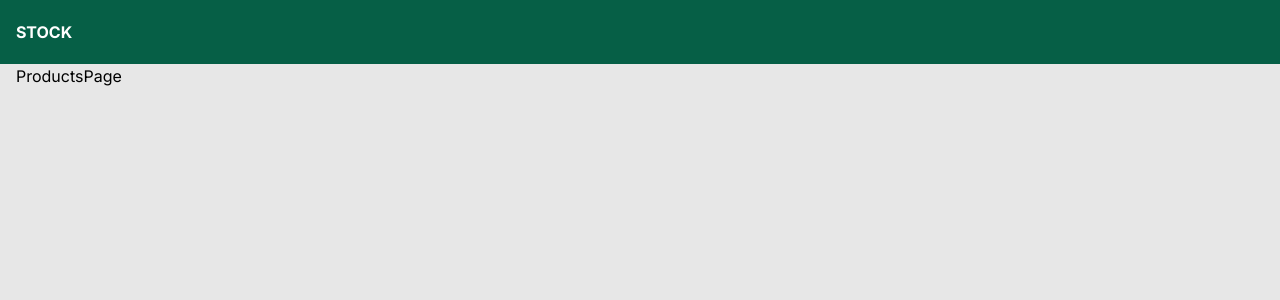
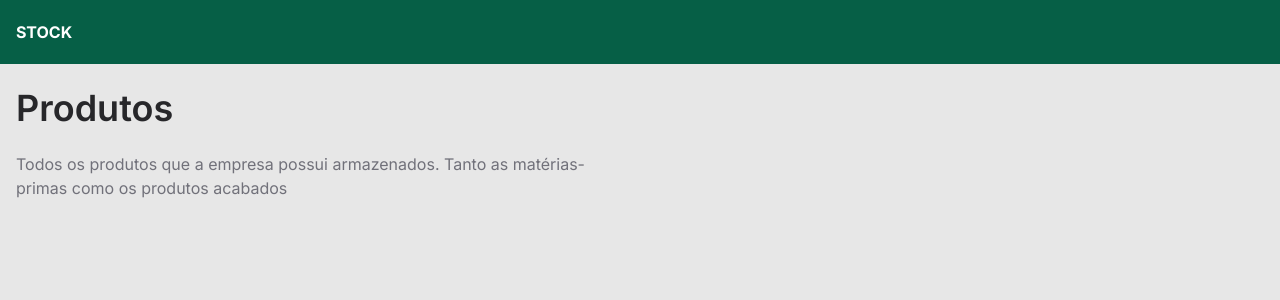
Before and after one commit to bendito820/stock-manager, a Next.js app: page /products in a window 1280 px wide. Shown: the top 300 px of the page. Built offline with nearby package versions, Linux system fonts and the light colour scheme.

Commit message:
Implement products page

```diff
--- a/app/products/page.tsx
+++ b/app/products/page.tsx
@@ -1,7 +1,17 @@
 import React from "react";
 
 const ProductsPage = () => {
-  return <div>ProductsPage</div>;
+  return (
+    <div className="mt-6">
+      <div className="space-y-6 max-w-xl">
+        <h1 className="text-4xl font-semibold text-zinc-800">Produtos</h1>
+        <p className="text-zinc-500">
+          Todos os produtos que a empresa possui armazenados. Tanto as
+          matérias-primas como os produtos acabados
+        </p>
+      </div>
+    </div>
+  );
 };
 
 export default ProductsPage;
```
